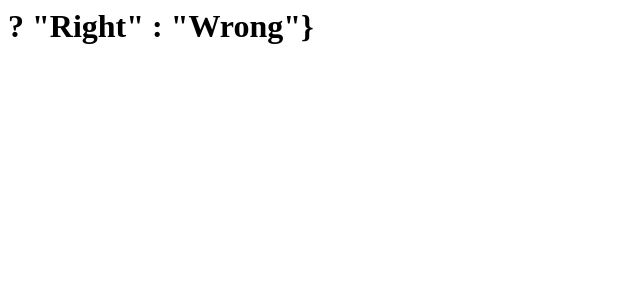
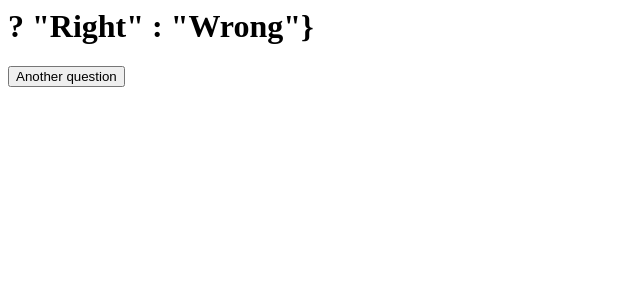
Before and after one commit to oyvindeikevalaker/PG6301-ovinger, a React (Vite) app: page / in a window 1280 px wide. Both pictures are taken after a click on the button "Math.round(7.25)". Shown: the top 300 px of the page, without its empty margins (0-640 px from the left). Built offline with nearby package versions, Linux system fonts and the light colour scheme.

Commit message:
Another question

```diff
--- a/src/index.jsx
+++ b/src/index.jsx
@@ -10,6 +10,12 @@ function Quiz() {
     if (answer) {
         return <>
             <h1>{isCorrectAnswer(question, answer)} ? "Right" : "Wrong"}</h1>
+            <p>
+                <button onClick={()=> {
+                setQuestion(randomQuestion());
+                setAnswer(undefined);
+                }}>Another question</button>
+            </p>
         </>;
     }
 
```
